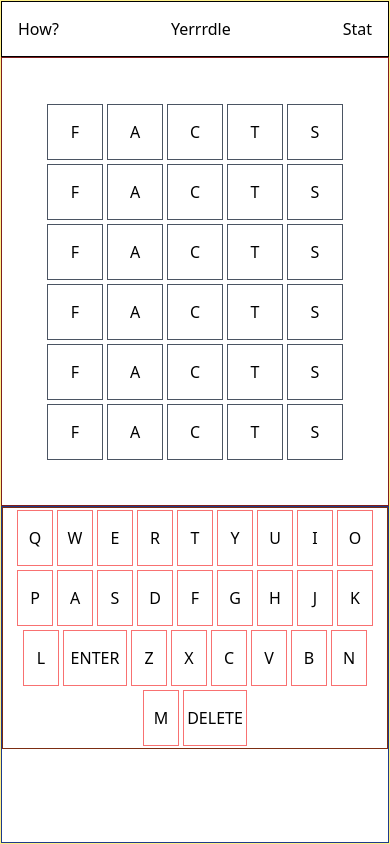
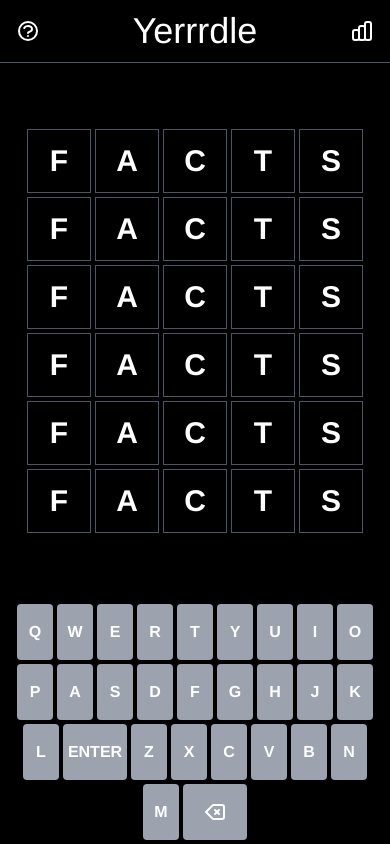
Before and after one commit to LRodriguez92/yerrrdle, a Next.js app: page / in a window 390 px wide. Built offline with nearby package versions, Linux system fonts and the light colour scheme.

Commit message:
layout complete for iphone 13 pro max

```diff
--- a/components/Board.js
+++ b/components/Board.js
@@ -8,8 +8,8 @@ export default function Board(props) {
     }
 
     return (
-        <div className="border border-red-900 flex justify-center items-center">
-            <div className="flex flex-col items-center justify-center">
+        <div className="flex justify-center items-center h-full">
+            <div>
                 {rows}
             </div>
         </div>
--- a/components/Key.js
+++ b/components/Key.js
@@ -1,14 +1,17 @@
 export default function Key(props) {
     return (
         <div className={`
-            border
-            border-red-400
-            ${props.char === "ENTER" || props.char === "DELETE" ? 'w-16' : 'w-9'}
+            rounded
+            bg-gray-400
+            text-white
+            ${props.char === "ENTER" || props.char.type === "svg" ? 'w-16' : 'w-9'}
             h-14
             m-0.5
             flex
             justify-center
             items-center
+            font-sans
+            font-bold
             `}
         >
             {props.char}
--- a/components/KeyBoard.js
+++ b/components/KeyBoard.js
@@ -4,19 +4,18 @@ export default function KeyBoard() {
     const characters = [
         "Q", "W", "E", "R", "T", "Y", "U", "I", "O", "P",
         "A", "S", "D", "F", "G", "H", "J", "K", "L",
-        "ENTER", "Z", "X", "C", "V", "B", "N", "M", "DELETE"
+        "ENTER", "Z", "X", "C", "V", "B", "N", "M", <svg xmlns="http://www.w3.org/2000/svg" className="h-6 w-6" fill="none" viewBox="0 0 24 24" stroke="currentColor" strokeWidth={2}>
+        <path strokeLinecap="round" strokeLinejoin="round" d="M12 14l2-2m0 0l2-2m-2 2l-2-2m2 2l2 2M3 12l6.414 6.414a2 2 0 001.414.586H19a2 2 0 002-2V7a2 2 0 00-2-2h-8.172a2 2 0 00-1.414.586L3 12z" />
+      </svg>
     ]
 
     const keys = characters.map(char => {
-        console.log(char);
         return <Key char={char}/>
     })
 
     return (
-        <div className="border border-blue-900 flex flex-col items-center">
-            <div className="border border-orange-900 flex flex-wrap justify-center">
-                {keys}
-            </div>
+        <div className="flex flex-wrap justify-center p-0.5">
+            {keys}
         </div>
     )
 }
--- a/components/Letter.js
+++ b/components/Letter.js
@@ -1,6 +1,6 @@
 export default function Letter(props) {
     return (
-        <p className="w-14 h-14 border border-gray-600 flex justify-center items-center m-0.5">
+        <p className="w-16 h-16 border font-sans font-bold text-3xl border-gray-600 text-white flex justify-center items-center m-0.5">
             {props.letter}
         </p>
     )
--- a/components/Nav.js
+++ b/components/Nav.js
@@ -1,9 +1,13 @@
 export default function Nav() {
     return (
-        <nav className="border border-black flex justify-between items-center px-4 h-full">
-            <span>How?</span>
-            <h1>Yerrrdle</h1>
-            <span>Stat</span>
+        <nav className="border-b border-gray-600 text-white flex justify-between items-center px-4 h-full">
+            <svg xmlns="http://www.w3.org/2000/svg" className="h-6 w-6" fill="none" viewBox="0 0 24 24" stroke="currentColor" strokeWidth={2}>
+                <path strokeLinecap="round" strokeLinejoin="round" d="M8.228 9c.549-1.165 2.03-2 3.772-2 2.21 0 4 1.343 4 3 0 1.4-1.278 2.575-3.006 2.907-.542.104-.994.54-.994 1.093m0 3h.01M21 12a9 9 0 11-18 0 9 9 0 0118 0z" />
+            </svg>
+            <p className="text-4xl text-bold font-serif">Yerrrdle</p>
+            <svg xmlns="http://www.w3.org/2000/svg" className="h-6 w-6" fill="none" viewBox="0 0 24 24" stroke="currentColor" strokeWidth={2}>
+                <path strokeLinecap="round" strokeLinejoin="round" d="M9 19v-6a2 2 0 00-2-2H5a2 2 0 00-2 2v6a2 2 0 002 2h2a2 2 0 002-2zm0 0V9a2 2 0 012-2h2a2 2 0 012 2v10m-6 0a2 2 0 002 2h2a2 2 0 002-2m0 0V5a2 2 0 012-2h2a2 2 0 012 2v14a2 2 0 01-2 2h-2a2 2 0 01-2-2z" />
+            </svg>
         </nav>
     )
 }
--- a/pages/index.js
+++ b/pages/index.js
@@ -6,10 +6,16 @@ import KeyBoard from '../components/KeyBoard'
 
 export default function Home() {
   return (
-    <div className="grid grid-rows-[.25fr_2fr_1.5fr] border border-yellow-200 h-screen">
+    <div className="bg-black grid grid-rows-[.35fr_3fr_1fr] h-screen">
+      <div className="">
         <Nav />
+      </div>
+      <div className="">
         <Board attempts={6}/>
+      </div>
+      <div className="">
         <KeyBoard />
+      </div>
     </div>
   )
 }
--- a/tailwind.config.js
+++ b/tailwind.config.js
@@ -4,6 +4,9 @@ module.exports = {
     "./components/**/*.{js,ts,jsx,tsx}",
   ],
   theme: {
+    fontFamily: {
+      'sans': ['Clear Sans', 'Helvetica Neue', 'Arial', 'sans-serif']
+    },
     extend: {},
   },
   plugins: [],
```
Also changed, not shown: 1 other file (tests, documents, lock files or other folders).
